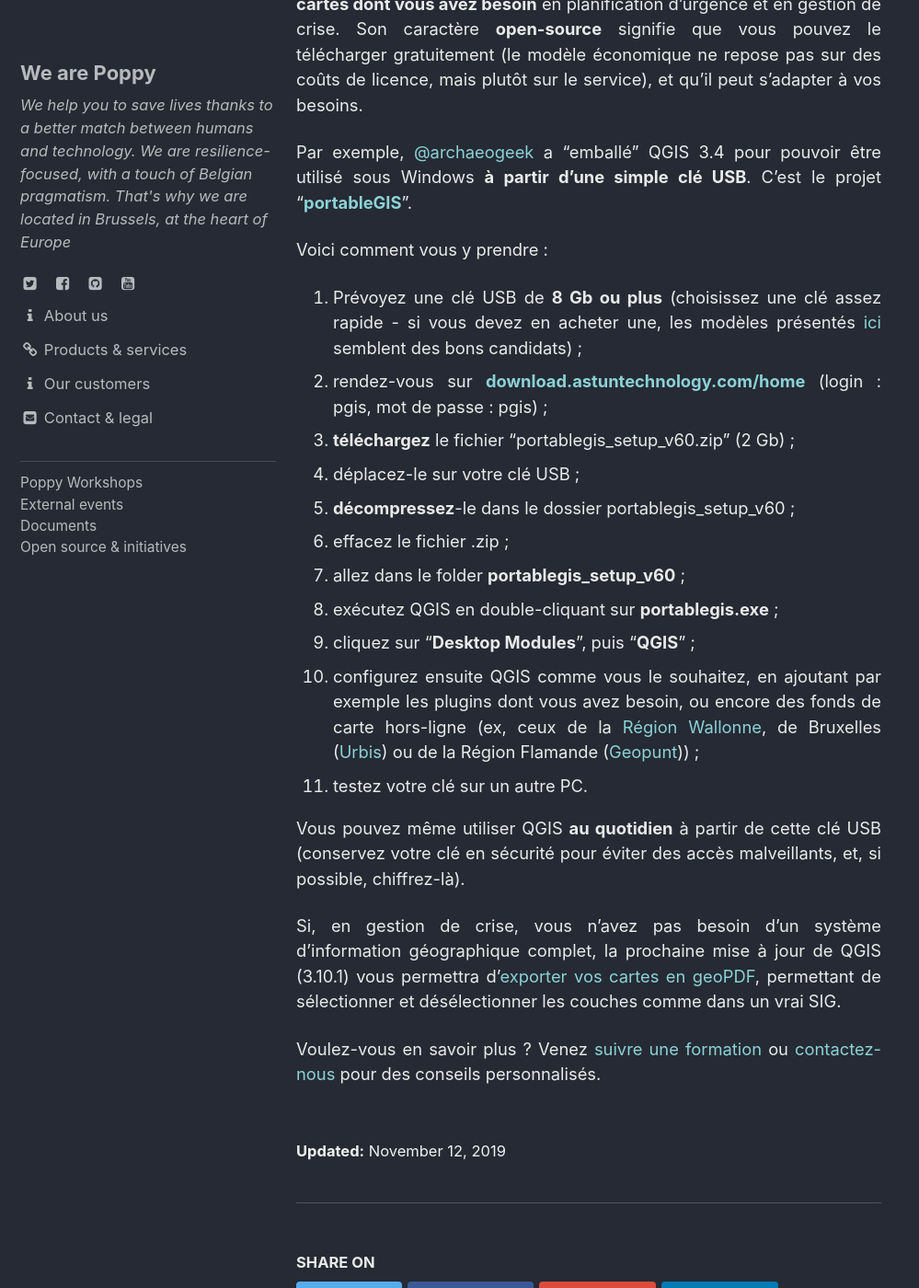
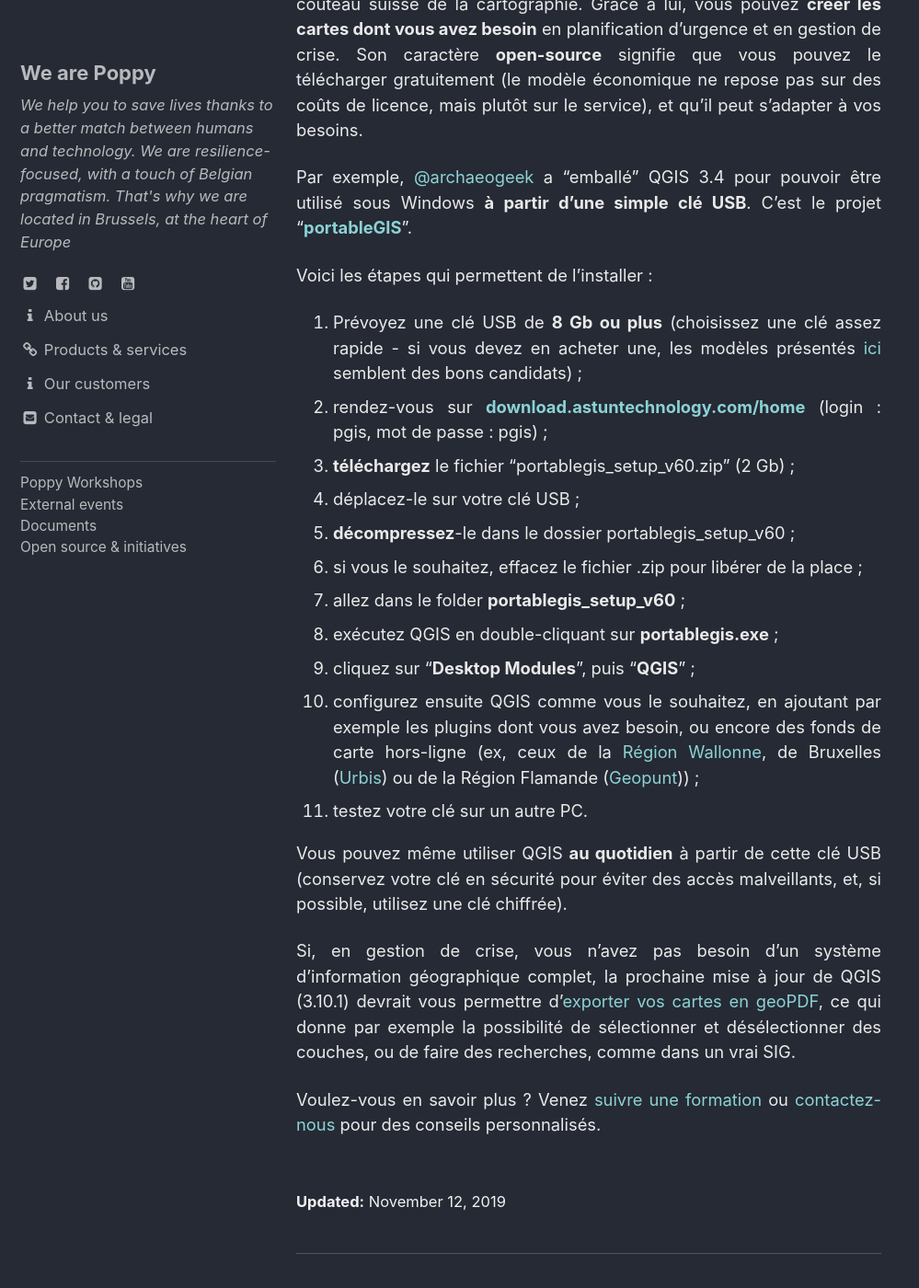
Before and after one commit to ccloquet/ccloquet.github.io, a Jekyll site: the page built from _posts/2019-11-12-QGIS-portable.md, in a window 1280 px wide and 1400 px high, scrolled down 721 px. Shown: the whole window at 92% size, without its empty margins (0-999 px from the left). Built offline with Jekyll 4.4.1, drawn with Linux system fonts in a browser that asks for light colours; cached includes are drawn as plain includes; some of the changed text lies outside the part shown.

Commit message:
Update 2019-11-12-QGIS-portable.md

```diff
--- a/_posts/2019-11-12-QGIS-portable.md
+++ b/_posts/2019-11-12-QGIS-portable.md
@@ -4,7 +4,7 @@ permalink: portablegis
 published: true
 ---
 
-Imaginez : toute la cartographie de votre plan d'urgence tient sur une clé USB, tout comme le programme qui permet de créer et de modifier des cartes. Grâce à cela, vous pouvez consulter votre cartographie et l'éditer sur n'importe quel ordinateur Windows...
+Imaginez : toute la cartographie de votre plan d'urgence tient sur une clé USB, tout comme le programme qui vous permet de créer et de modifier des cartes. Grâce à cela, vous pouvez consulter votre cartographie et l'éditer sur n'importe quel ordinateur Windows, même sans accès à internet...
 
 De nombreux outils de cartographie sont très simples à utiliser ([Google My Maps](https://www.google.com/maps/d/), [UMap](https://umap.openstreetmap.fr/nl/), [SarTopo](https://sartopo.com/map.html), ...) et peuvent suffire pour notre usage, mais ne sont disponibles que sur le web.
 
@@ -14,22 +14,22 @@ Or, en situation de crise, on ne peut pas toujours compter sur un accès à inte
 
 Par exemple, [@archaeogeek](https://gitlab.com/archaeogeek) a "emballé" QGIS 3.4 pour pouvoir être utilisé sous Windows **à partir d'une simple clé USB**. C'est le projet "[**portableGIS**](https://portablegis.xyz/post/get/)".
 
-Voici comment vous y prendre :
+Voici les étapes qui permettent de l'installer :
 
 1. Prévoyez une clé USB de **8 Gb ou plus** (choisissez une clé assez rapide - si vous devez en acheter une, les modèles présentés [ici](https://www.01net.com/actualites/le-top-10-des-meilleures-cles-usb-3-0-de-32-go-636582.html) semblent des bons candidats) ;
 2. rendez-vous sur [**download.astuntechnology.com/home**](http://download.astuntechnology.com/home/) (login : pgis, mot de passe : pgis) ;
 3. **téléchargez** le fichier "portablegis_setup_v60.zip" (2 Gb) ;
 4. déplacez-le sur votre clé USB ;
 5. **décompressez**-le dans le dossier portablegis_setup_v60 ;
-6. effacez le fichier .zip ;
+6. si vous le souhaitez, effacez le fichier .zip pour libérer de la place ;
 7. allez dans le folder **portablegis_setup_v60** ;
 8. exécutez QGIS en double-cliquant sur **portablegis.exe** ;
 9. cliquez sur "**Desktop Modules**", puis "**QGIS**" ;
 10. configurez ensuite QGIS comme vous le souhaitez, en ajoutant par exemple les plugins dont vous avez besoin, ou encore des fonds de carte hors-ligne (ex, ceux de la [Région Wallonne](https://geoportail.wallonie.be/telecharger), de Bruxelles ([Urbis](http://urbisdownload.gis.irisnet.be/fr/temporality/)) ou de la Région Flamande ([Geopunt](http://www.geopunt.be/))) ;
 11. testez votre clé sur un autre PC.
 
-Vous pouvez même utiliser QGIS **au quotidien** à partir de cette clé USB (conservez votre clé en sécurité pour éviter des accès malveillants, et, si possible, chiffrez-là).
+Vous pouvez même utiliser QGIS **au quotidien** à partir de cette clé USB (conservez votre clé en sécurité pour éviter des accès malveillants, et, si possible, utilisez une clé chiffrée).
 
-Si, en gestion de crise, vous n'avez pas besoin d'un système d'information géographique complet, la prochaine mise à jour de QGIS (3.10.1) vous permettra d'[exporter vos cartes en geoPDF](https://blog.my-poppy.eu/qgis3_10), permettant de sélectionner et désélectionner les couches comme dans un vrai SIG.
+Si, en gestion de crise, vous n'avez pas besoin d'un système d'information géographique complet, la prochaine mise à jour de QGIS (3.10.1) devrait vous permettre d'[exporter vos cartes en geoPDF](https://blog.my-poppy.eu/qgis3_10), ce qui donne par exemple la possibilité de sélectionner et désélectionner des couches, ou de faire des recherches, comme dans un vrai SIG.
 
 Voulez-vous en savoir plus ? Venez [suivre une formation](https://blog.my-poppy.eu/workshops/) ou [contactez-nous](info@my-poppy.eu) pour des conseils personnalisés.
```
